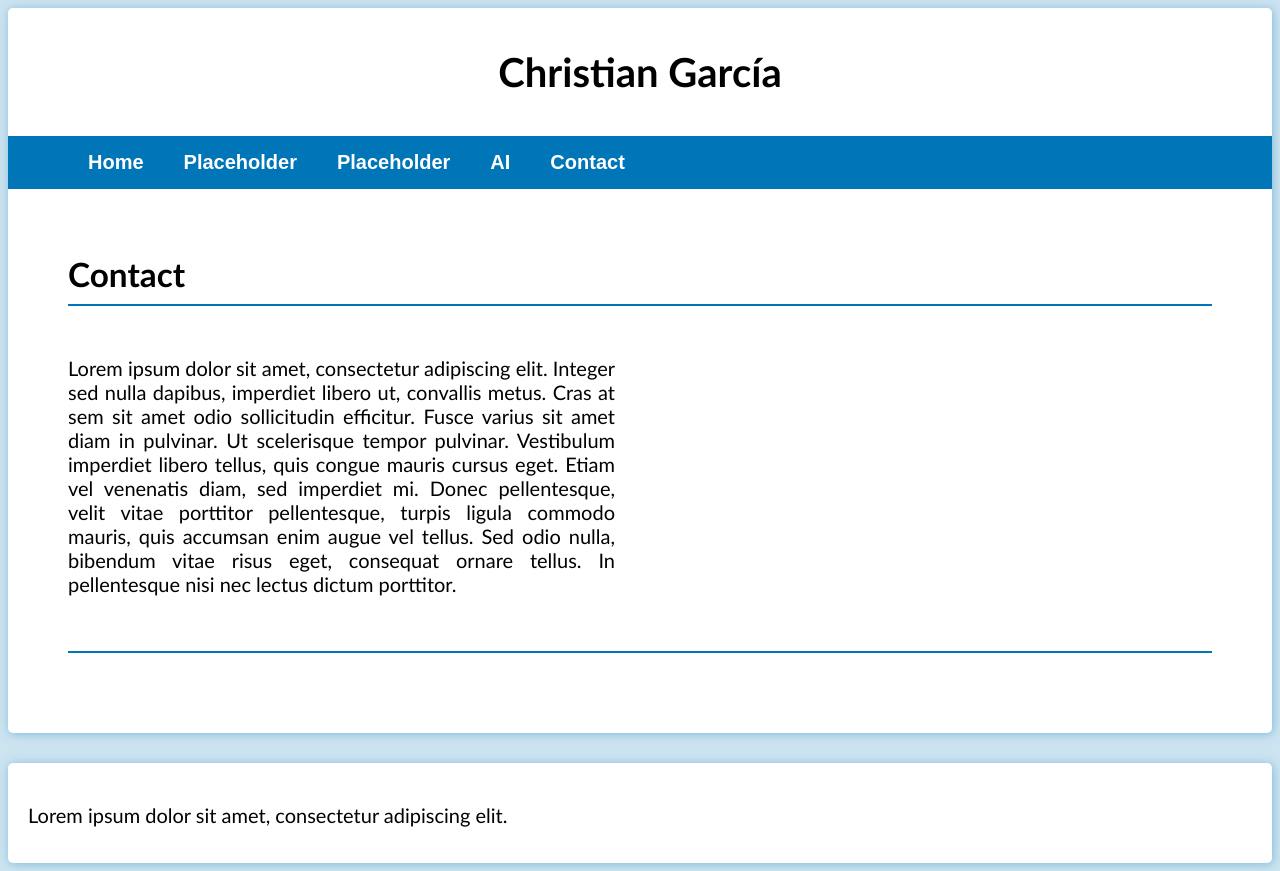
After one commit to Chgv99/chgv99.github.io, a PHP site: page /contact.html in a window 1280 px wide. The commit adds this page. Run offline with PHP 8.4, Linux system fonts and the light colour scheme.

Commit message:
Added contact page

```diff
--- /dev/null
+++ b/contact.html
@@ -0,0 +1,46 @@
+<!DOCTYPE html>
+<html>
+
+<head>
+	<meta http-equiv="Content-Type" content="text/html; charset=UTF-8">
+	<meta name="Autor" content="Christian García Viguera">
+
+	<link rel="stylesheet" type="text/css" href="/stylesheets/style.css">
+
+	<title>Christian García - Contact</title>
+</head>
+
+<body>
+	<div id="main_box">
+	<div class="box"><h1 id="web_title">Christian García</h1></div>
+
+	<nav>
+		<ul><li><a href="index.html">Home</a></li>
+        <li><a href="">Placeholder</a></li>
+        <li><a href="">Placeholder</a></li>
+        <li><a href="/ai">AI</a></li>
+        <li><a href="contact.html">Contact</a></li></ul>
+	</nav>
+
+		<div class="content_box">
+			<div id="page_title"><h2>Contact</h2></div>
+			<hr class="">
+			<div class="content">
+				<div class="column50">
+					<p>
+						Lorem ipsum dolor sit amet, consectetur adipiscing elit. Integer sed nulla dapibus, imperdiet libero ut, convallis metus. Cras at sem sit amet odio sollicitudin efficitur. Fusce varius sit amet diam in pulvinar. Ut scelerisque tempor pulvinar. Vestibulum imperdiet libero tellus, quis congue mauris cursus eget. Etiam vel venenatis diam, sed imperdiet mi. Donec pellentesque, velit vitae porttitor pellentesque, turpis ligula commodo mauris, quis accumsan enim augue vel tellus. Sed odio nulla, bibendum vitae risus eget, consequat ornare tellus. In pellentesque nisi nec lectus dictum porttitor.
+					</p>
+				</div>
+				<div class="column50">
+					<!--<img src="/pictures/dados.jpg">-->
+				</div>
+			</div>
+		</div>
+	</div>
+
+	<div id="footer_box">
+		<p>Lorem ipsum dolor sit amet, consectetur adipiscing elit.</p>
+	</div>
+</body>
+
+</html>
--- a/stylesheets/style.css
+++ b/stylesheets/style.css
@@ -138,7 +138,7 @@ nav ul li a{
 	/* border: solid; */
 	border-style: none none solid none;
 	border-color: #0076B8;
-	border-width: 3px;
+	border-width: 2px;
 }
 
 .column50 {
@@ -203,7 +203,7 @@ p {
 		margin: auto;
 
 		/* padding-top: 35px; */
-		padding-bottom: 35px;
+		padding-bottom: 80px;
 
 		/*border: solid; */
 		/* border-color: #dfdfdf; */
@@ -232,7 +232,7 @@ p {
 		margin: auto;
 
 		/* padding-top: 35px; */
-		padding-bottom: 35px;
+		padding-bottom: 80px;
 
 		/*border: solid; */
 		/* border-color: #dfdfdf; */
```
Also changed, not shown: index.html (renamed from index.php, +27 -5 lines), Nuevo documento de texto.txt (added), struct.php (deleted).
